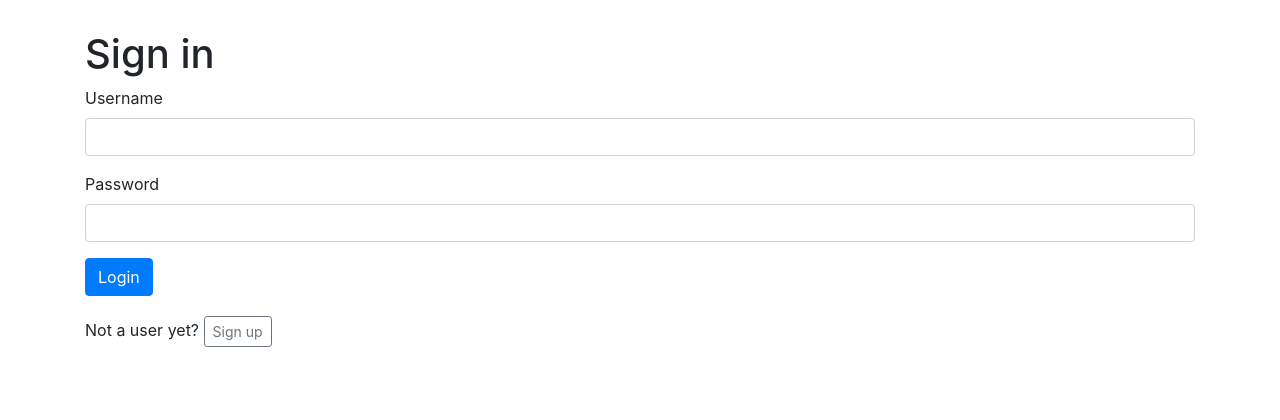
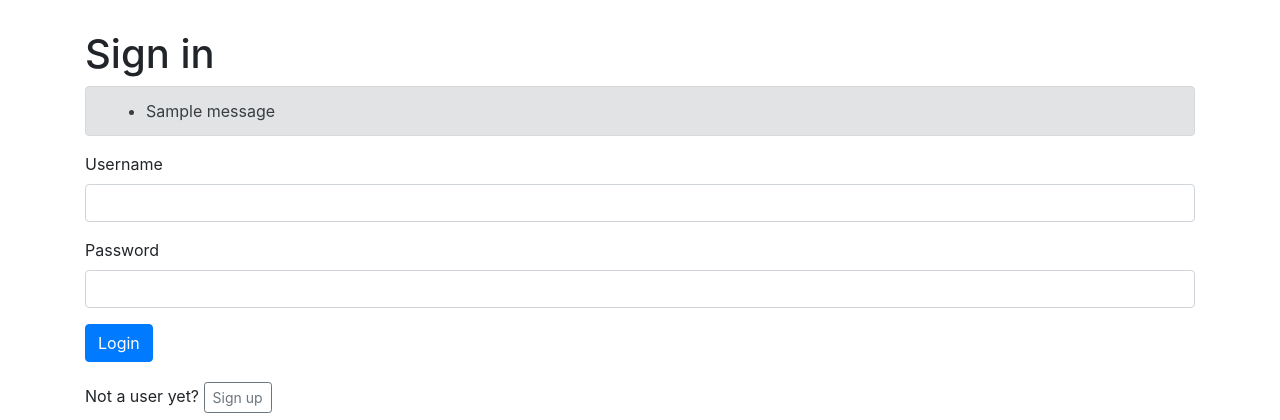
Before and after one commit to srakrnxKU/204498-simpleauth, a Django app: page / in a window 1280 px wide. Shown: the top 420 px of the page. Run offline with Django 3.2, Linux system fonts and the light colour scheme; tables that the repository leaves empty hold one stand-in row (values such as "Sample post"); one stand-in notice (Sample message) is shown; parts of the project's set-up code (start-up, migrations or seed data) failed here and were passed over; some libraries are stand-ins or nearby versions.

Commit message:
Login/register error validation

```diff
--- a/app/templates/login/login.html
+++ b/app/templates/login/login.html
@@ -1,6 +1,15 @@
 {% extends 'bootstrap.html' %}
 {% block contents %}
     <h1>Sign in</h1>
+    {% if messages %}
+    <div class="alert alert-secondary">
+        <ul class="messages" style="margin: 0px">
+            {% for message in messages %}
+                <li{% if message.tags %} class="{{ message.tags }}"{% endif %}>{{ message }}</li>
+            {% endfor %}
+        </ul>
+    </div>
+    {% endif %}
     <form method="POST" action="{% url 'app.login_page' %}" style="margin-bottom: 20px">
         {% csrf_token %}
         <div class="form-group">
--- a/app/views.py
+++ b/app/views.py
@@ -1,5 +1,6 @@
 from django.shortcuts import render
 from django.http import HttpResponse
+from django.contrib import messages
 from django.contrib.auth import authenticate, login, logout
 from django.shortcuts import redirect
 from . import random_quotes
@@ -21,7 +22,9 @@ def login_page(request):
         user = authenticate(request, username=username, password=password)
         if user is not None:
             login(request, user)
-    return redirect("app.index")
+        else:
+            messages.error(request, 'Login failed, please try again.')
+        return redirect("app.index")
 
 
 def logout_page(request):
--- a/register/views.py
+++ b/register/views.py
@@ -10,6 +10,8 @@ def register(request):
         if f.is_valid():
             f.save()
             return redirect('app.index')
+        else:
+            return render(request, "register/register.html", {"form": f})
     else:
         f = UserCreationForm()
         return render(request, "register/register.html", {"form": f})
```
Also changed, not shown: register/templates/register/register.html (+10 -0 lines).
